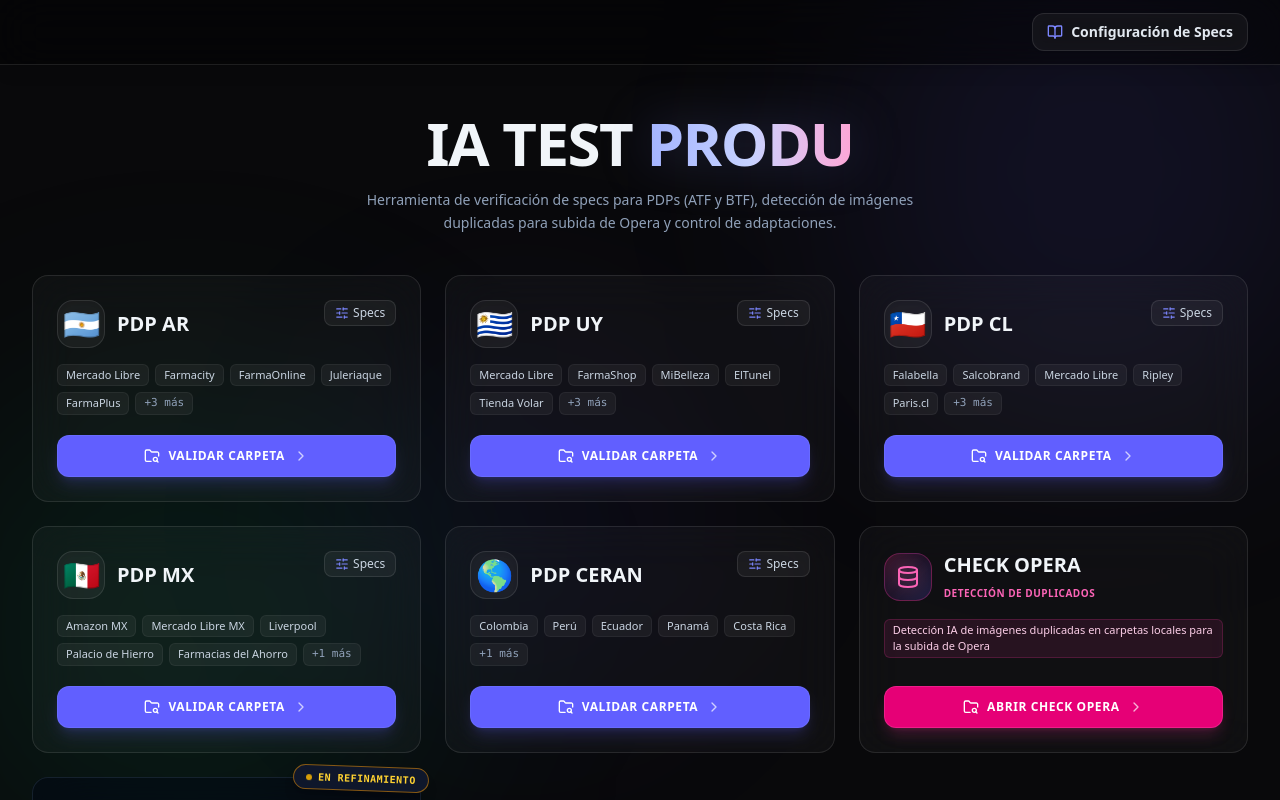
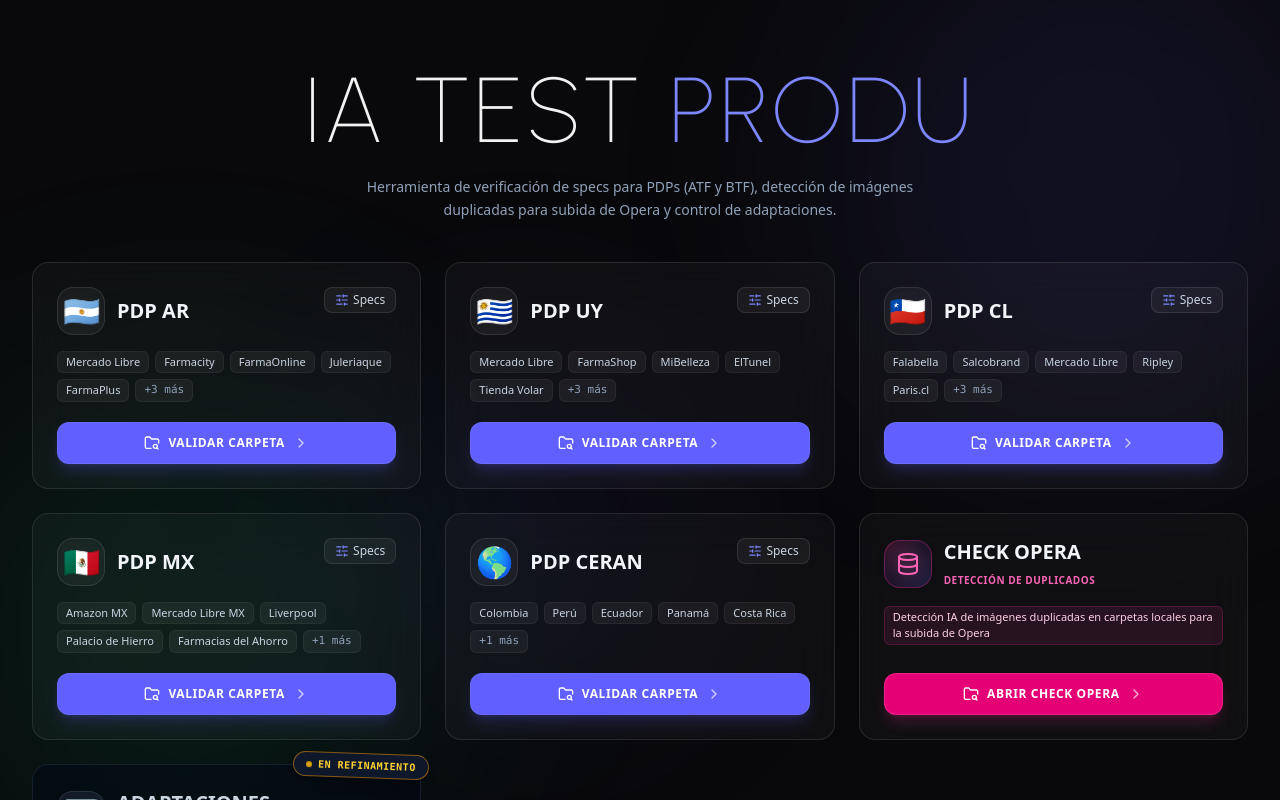
Before and after one commit to lucasdg83/Validaror-PDPs, a React (Vite) app: page / in a window 1280 px wide. Shown: the top 800 px of the page. Built offline with nearby package versions, Linux system fonts and the light colour scheme.

Commit message:
style: update typography and refine UI components
- Implement Plus Jakarta Sans font via Google Fonts
- Improve component layout and header labeling
- Refine modal initial state validation logic

```diff
--- a/index.html
+++ b/index.html
@@ -9,6 +9,9 @@
     <meta property="og:description" content="Herramienta de verificación de specs para PDPs (ATF y BTF), detección de imágenes duplicadas para subida de Opera y control de adaptaciones." />
     <meta property="og:type" content="website" />
     <meta name="theme-color" content="#090d16" />
+    <link rel="preconnect" href="https://fonts.googleapis.com">
+    <link rel="preconnect" href="https://fonts.gstatic.com" crossorigin>
+    <link href="https://fonts.googleapis.com/css2?family=Outfit:wght@100;200;300;400;500&family=Plus+Jakarta+Sans:wght@200;300;400;500;600;700&family=Urbanist:wght@100;200;300;400;500;600&display=swap" rel="stylesheet">
   </head>
   <body class="bg-[#090d16] text-zinc-100 antialiased">
     <div id="root"></div>
--- a/src/App.tsx
+++ b/src/App.tsx
@@ -1,7 +1,6 @@
-import React, { useState, useEffect } from 'react';
+import React, { useState } from 'react';
 import { COUNTRIES } from './data/retailerSpecs';
 import { CountryInfo, AnalysisReport, CountryCode, AdaptationReport } from './types';
-import { Header } from './components/Header';
 import { CountryModuleCard } from './components/CountryModuleCard';
 import { FolderDropZone } from './components/FolderDropZone';
 import { AdaptationsDropZone } from './components/AdaptationsDropZone';
@@ -138,26 +137,26 @@
       <div className="fixed bottom-[-10%] left-[-5%] w-[500px] h-[500px] bg-emerald-500/10 rounded-full blur-[120px] pointer-events-none z-0" />
       <div className="fixed top-[40%] left-[25%] w-[400px] h-[400px] bg-indigo-600/5 rounded-full blur-[100px] pointer-events-none z-0" />
 
-      {/* Top Navbar */}
-      <Header onOpenSpecs={() => {
-        setSpecsModalInitialCountry(selectedCountry?.code === 'ADAPTACIONES' ? 'AR' : selectedCountry?.code || 'AR');
-        setIsSpecsModalOpen(true);
-      }} />
-
       {/* Main Content Area */}
       <main className="flex-1 max-w-7xl w-full mx-auto px-4 sm:px-6 lg:px-8 py-8 sm:py-12 relative z-10">
         {!selectedCountry ? (
           /* Dashboard Home View */
           <div className="space-y-10">
             {/* Hero / Intro Section */}
-            <div className="text-center max-w-3xl mx-auto space-y-4">
-              {/* Main Typography Lockup */}
-              <h1 className="text-3xl sm:text-5xl md:text-6xl font-black tracking-tight text-slate-100 uppercase">
-                IA TEST <span className="text-transparent bg-clip-text bg-gradient-to-r from-indigo-300 via-indigo-200 to-pink-300 drop-shadow-[0_0_25px_rgba(129,140,248,0.25)]">PRODU</span>
-              </h1>
+            <div className="text-center max-w-4xl mx-auto space-y-5 pt-2 sm:pt-4">
+              {/* Brand Typography Logotype - Ultra-Light (100) & Refined Balanced Kerning */}
+              <div className="flex flex-col items-center justify-center">
+                <h1
+                  className="text-5xl sm:text-7xl md:text-8xl lg:text-[5.75rem] font-[100] uppercase select-none transition-all duration-300 leading-none tracking-[0.04em]"
+                  style={{ fontFamily: "'Urbanist', sans-serif" }}
+                >
+                  <span className="text-white/95">IA TEST</span>{' '}
+                  <span className="text-indigo-400">PRODU</span>
+                </h1>
+              </div>
 
               {/* Minimal Editorial Subtitle */}
-              <p className="text-xs sm:text-sm text-slate-400 max-w-xl mx-auto font-medium leading-relaxed">
+              <p className="text-xs sm:text-sm text-slate-400 max-w-xl mx-auto font-normal leading-relaxed tracking-normal">
                 Herramienta de verificación de specs para PDPs (ATF y BTF), detección de imágenes duplicadas para subida de Opera y control de adaptaciones.
               </p>
             </div>
--- a/src/components/Header.tsx
+++ b/src/components/Header.tsx
@@ -18,7 +18,7 @@
             title="Abrir Guía y Editor de Especificaciones Técnicas"
           >
             <BookOpen className="w-4 h-4 text-indigo-400" />
-            <span>Configuración de Specs</span>
+            <span>Configuración de Specs de PDPs</span>
           </button>
         </div>
       </div>
--- a/src/components/SpecsViewerModal.tsx
+++ b/src/components/SpecsViewerModal.tsx
@@ -26,13 +26,20 @@
   onSpecsUpdated?: () => void;
 }
 
+const PDP_COUNTRIES = COUNTRIES.filter(
+  (c) => !c.isOperaModule && !c.isAdaptationModule && c.code !== 'CHECK_OPERA' && c.code !== 'ADAPTACIONES'
+);
+
 export const SpecsViewerModal: React.FC<SpecsViewerModalProps> = ({
   isOpen,
   onClose,
   initialCountry = 'AR',
   onSpecsUpdated,
 }) => {
-  const [selectedCountry, setSelectedCountry] = useState<CountryCode>(initialCountry);
+  const validInitialCountry = PDP_COUNTRIES.some((c) => c.code === initialCountry)
+    ? initialCountry
+    : 'AR';
+  const [selectedCountry, setSelectedCountry] = useState<CountryCode>(validInitialCountry);
   const [specsStore, setSpecsStore] = useState<CountrySpecsStore>(loadAllSpecs());
   const [editingSpec, setEditingSpec] = useState<RetailerSpec | null>(null);
   const [isNewRetailer, setIsNewRetailer] = useState(false);
@@ -41,8 +48,10 @@
   useEffect(() => {
     if (isOpen) {
       setSpecsStore(loadAllSpecs());
-      if (initialCountry) {
+      if (initialCountry && PDP_COUNTRIES.some((c) => c.code === initialCountry)) {
         setSelectedCountry(initialCountry);
+      } else {
+        setSelectedCountry('AR');
       }
     }
   }, [isOpen, initialCountry]);
@@ -124,7 +133,7 @@
             </div>
             <div>
               <h2 className="text-lg font-bold text-slate-100 uppercase tracking-tight">
-                Configuración de Specs
+                Configuración de Specs de PDPs
               </h2>
             </div>
           </div>
@@ -150,7 +159,7 @@
 
         {/* Country Selector Tabs */}
         <div className="grid grid-cols-2 sm:grid-cols-3 md:grid-cols-5 gap-2 px-6 py-3 bg-white/[0.01] border-b border-white/10">
-          {COUNTRIES.map((c) => {
+          {PDP_COUNTRIES.map((c) => {
             const count = (specsStore[c.code] || []).length;
             const isSelected = selectedCountry === c.code;
             return (
--- a/src/index.css
+++ b/src/index.css
@@ -2,6 +2,7 @@
 
 @layer base {
   body {
+    font-family: 'Plus Jakarta Sans', -apple-system, BlinkMacSystemFont, 'Segoe UI', Roboto, sans-serif;
     background-color: #09090b;
     color: #e2e8f0;
     font-feature-settings: "cv02", "cv03", "cv04", "cv11";
```
